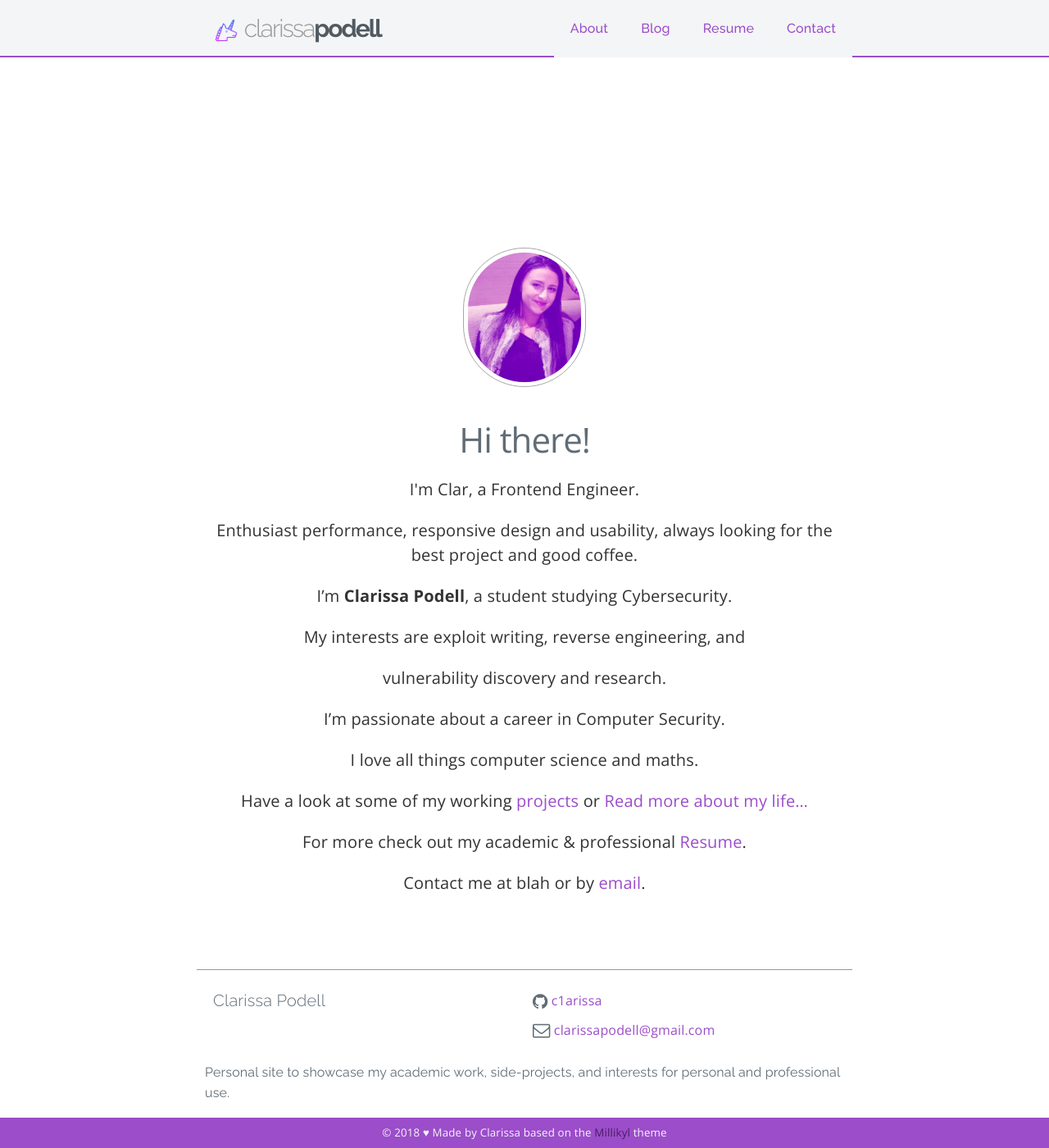
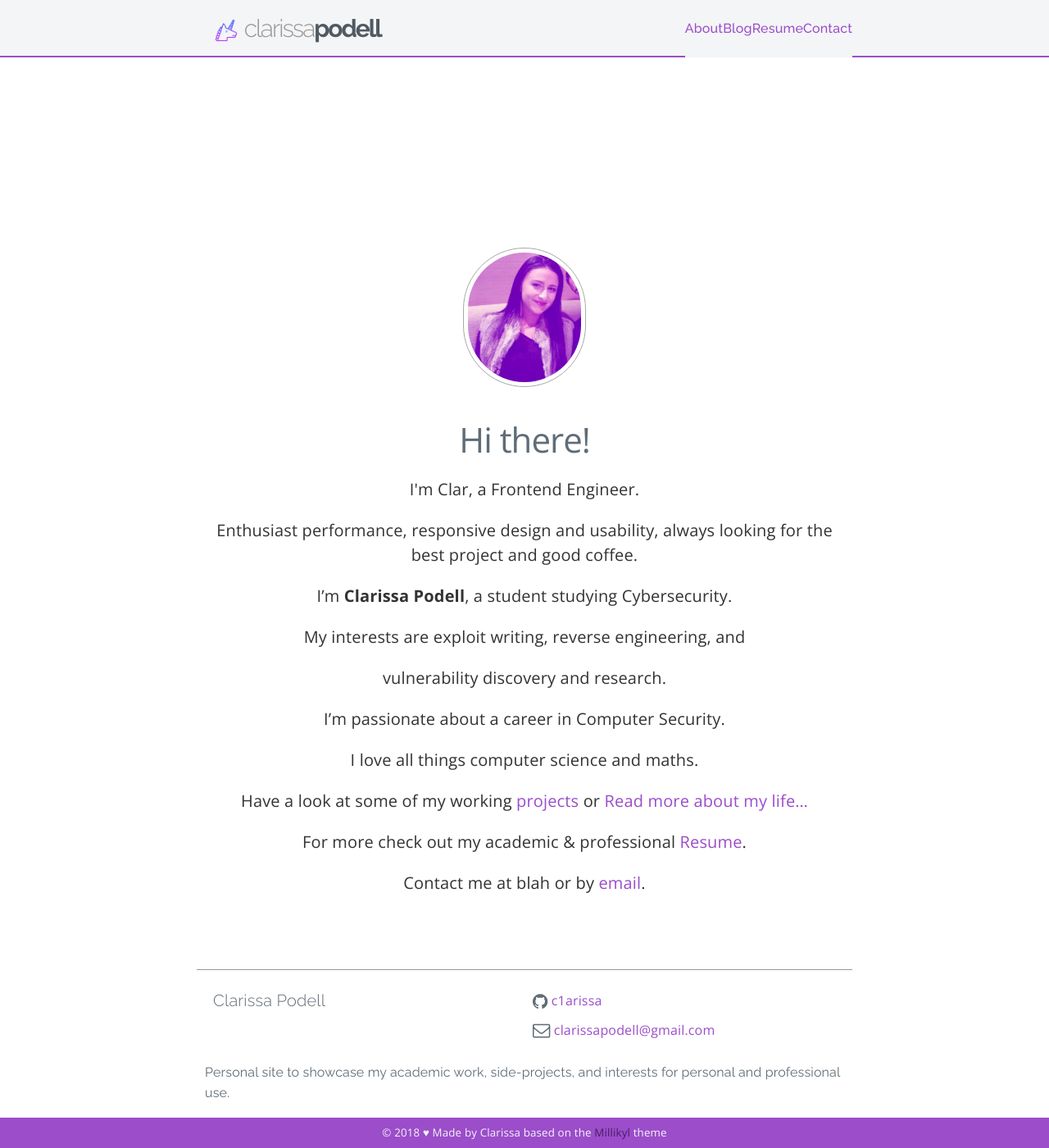
Before and after one commit to c1arissa/c1arissa.github.io, a Jekyll site: the page built from index.md, in a window 1280 px wide and 1400 px high. Shown: the whole window at 82% size. Built offline with Jekyll 4.4.1, drawn with Linux system fonts in a browser that asks for light colours; nearby versions of some CDN libraries.

Commit message:
Update _nav.scss

```diff
--- a/_sass/_nav.scss
+++ b/_sass/_nav.scss
@@ -16,7 +16,7 @@ nav {
       position: relative;
       a {
         display: block;
-        padding: 0 20px;
+        padding: 0 0px; //0 20px;
         line-height: $nav-height;
         background: $nav-background;
         color: $nav-font-color;
```
